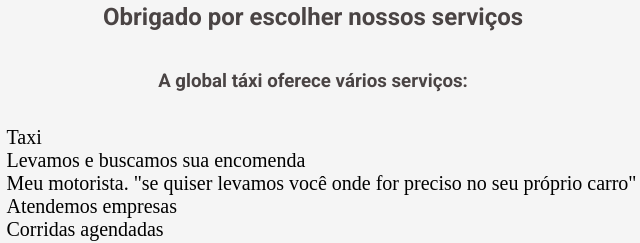
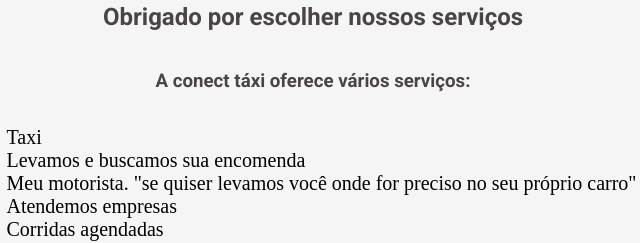
Before and after one commit to cfc16310814/links-qrcode-taxi, a plain HTML site: page index.html in a window 1280 px wide. Shown: the part 367-610 px from the top of the page, 327-967 px from the left. Drawn offline with Linux system fonts and the light colour scheme.

Commit message:
Alteraçoes no texto

```diff
--- a/index.html
+++ b/index.html
@@ -4,7 +4,7 @@
 <head>
     <meta charset="UTF-8">
     <meta name="viewport" content="width=device-width, initial-scale=1.0">
-    <title>global taxi</title>
+    <title>Conect taxi</title>
     <link rel="stylesheet" type="text/css" href="assets/css/global.css" media="screen" />
     <link href="https://fonts.googleapis.com/css2?family=Roboto:wght@400;700&display=swap" rel="stylesheet">
 </head>
@@ -16,7 +16,7 @@
 
     <div class="servicos">
         <h2>Obrigado por escolher nossos serviços</h2>
-        <h3>A global táxi oferece vários serviços:</h3>
+        <h3>A conect táxi oferece vários serviços:</h3>
         <ul>
             <li>Taxi</li>
             <li>Levamos e buscamos sua encomenda</li>
```
